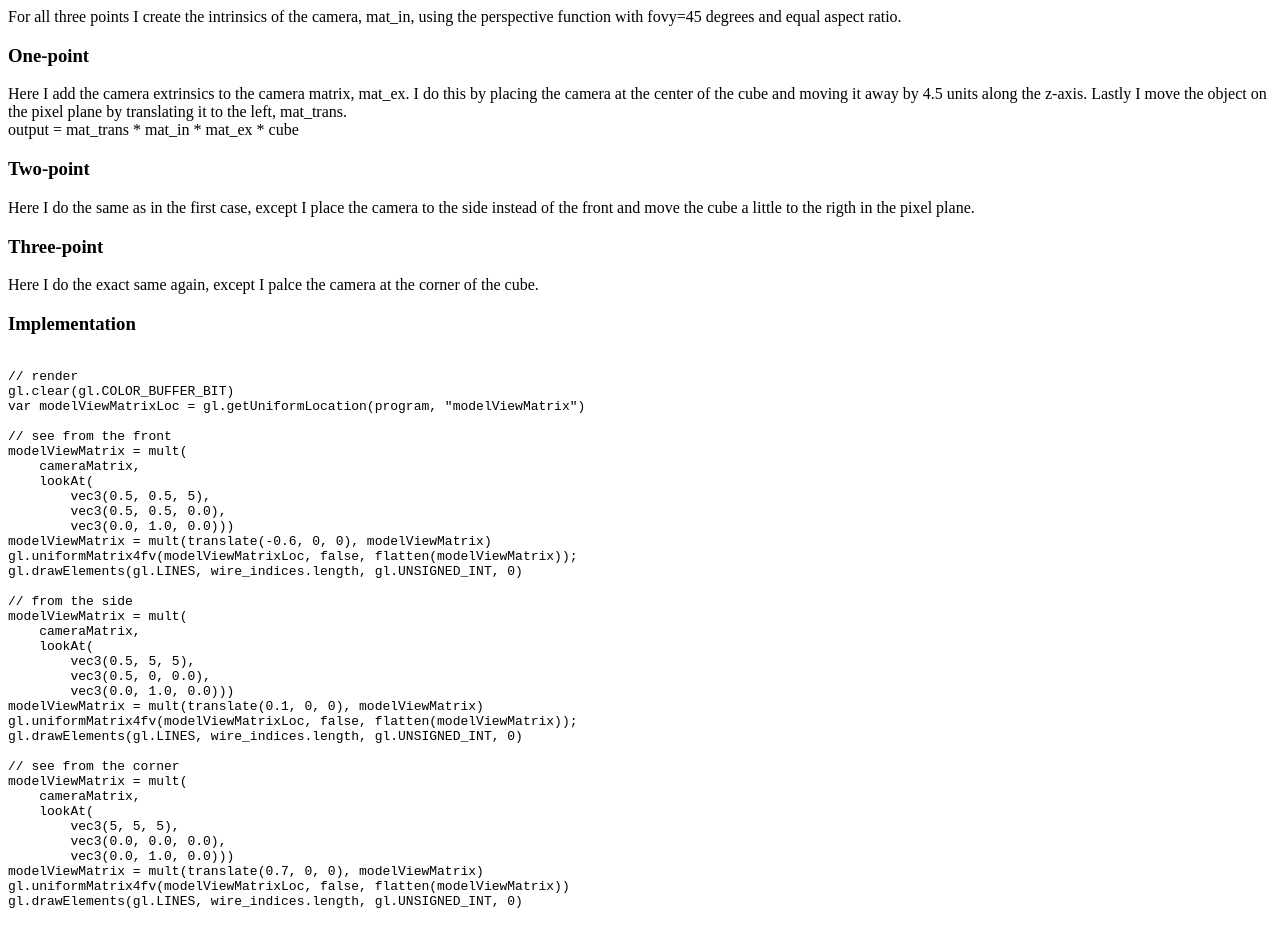
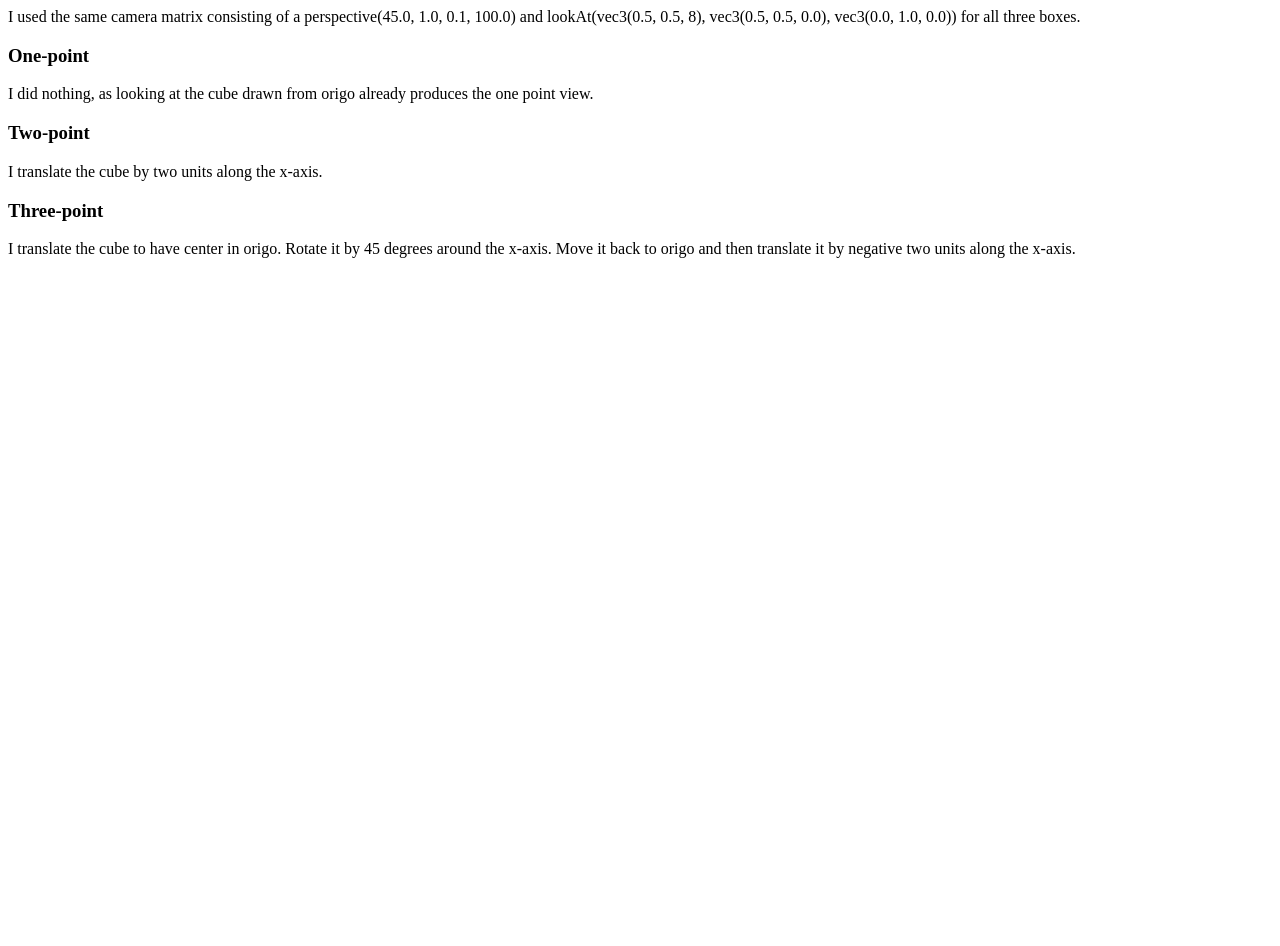
Before and after one commit to nielsenchristianole/computer_graphics, a plain HTML site: page exercises/week3/part3/body.html in a window 1280 px wide. After the commit the page ends 800 px from the top, so only its background shows below. Drawn offline with Linux system fonts and the light colour scheme.

Commit message:
did part 2 correctly this time

```diff
--- a/exercises/week3/part3/body.html
+++ b/exercises/week3/part3/body.html
@@ -1,64 +1,20 @@
 <html>
 
-    For all three points I create the intrinsics of the camera, mat_in, using the perspective function with fovy=45 degrees and equal aspect ratio.
+    I used the same camera matrix consisting of a perspective(45.0, 1.0, 0.1, 100.0) and lookAt(vec3(0.5, 0.5, 8), vec3(0.5, 0.5, 0.0), vec3(0.0, 1.0, 0.0)) for all three boxes.
     <h3>
         One-point
     </h3>
-    Here I add the camera extrinsics to the camera matrix, mat_ex. I do this by placing the camera at the center of the cube and moving it away by 4.5 units along the z-axis. Lastly I move the object on the pixel plane by translating it to the left, mat_trans.
+    I did nothing, as looking at the cube drawn from origo already produces the one point view.
     <br>
-    output = mat_trans * mat_in * mat_ex * cube
 
     <h3>
         Two-point
     </h3>
-    Here I do the same as in the first case, except I place the camera to the side instead of the front and move the cube a little to the rigth in the pixel plane.
+    I translate the cube by two units along the x-axis.
 
     <h3>
         Three-point
     </h3>
-    Here I do the exact same again, except I palce the camera at the corner of the cube.
-
-    <h3>
-        Implementation
-    </h3>
-    <pre>
-        <code>
-// render
-gl.clear(gl.COLOR_BUFFER_BIT)
-var modelViewMatrixLoc = gl.getUniformLocation(program, "modelViewMatrix")
-
-// see from the front
-modelViewMatrix = mult(
-    cameraMatrix,
-    lookAt(
-        vec3(0.5, 0.5, 5),
-        vec3(0.5, 0.5, 0.0),
-        vec3(0.0, 1.0, 0.0)))
-modelViewMatrix = mult(translate(-0.6, 0, 0), modelViewMatrix)
-gl.uniformMatrix4fv(modelViewMatrixLoc, false, flatten(modelViewMatrix));
-gl.drawElements(gl.LINES, wire_indices.length, gl.UNSIGNED_INT, 0)
-
-// from the side
-modelViewMatrix = mult(
-    cameraMatrix,
-    lookAt(
-        vec3(0.5, 5, 5),
-        vec3(0.5, 0, 0.0),
-        vec3(0.0, 1.0, 0.0)))
-modelViewMatrix = mult(translate(0.1, 0, 0), modelViewMatrix)
-gl.uniformMatrix4fv(modelViewMatrixLoc, false, flatten(modelViewMatrix));
-gl.drawElements(gl.LINES, wire_indices.length, gl.UNSIGNED_INT, 0)
-
-// see from the corner
-modelViewMatrix = mult(
-    cameraMatrix,
-    lookAt(
-        vec3(5, 5, 5),
-        vec3(0.0, 0.0, 0.0),
-        vec3(0.0, 1.0, 0.0)))
-modelViewMatrix = mult(translate(0.7, 0, 0), modelViewMatrix)
-gl.uniformMatrix4fv(modelViewMatrixLoc, false, flatten(modelViewMatrix))
-gl.drawElements(gl.LINES, wire_indices.length, gl.UNSIGNED_INT, 0)
-        </code>
+    I translate the cube to have center in origo. Rotate it by 45 degrees around the x-axis. Move it back to origo and then translate it by negative two units along the x-axis.
 
 </html>
```
Also changed, not shown: exercises/week3/part2/script.js (+15 -17 lines), exercises/week3/parts.html (+2 -2 lines).
